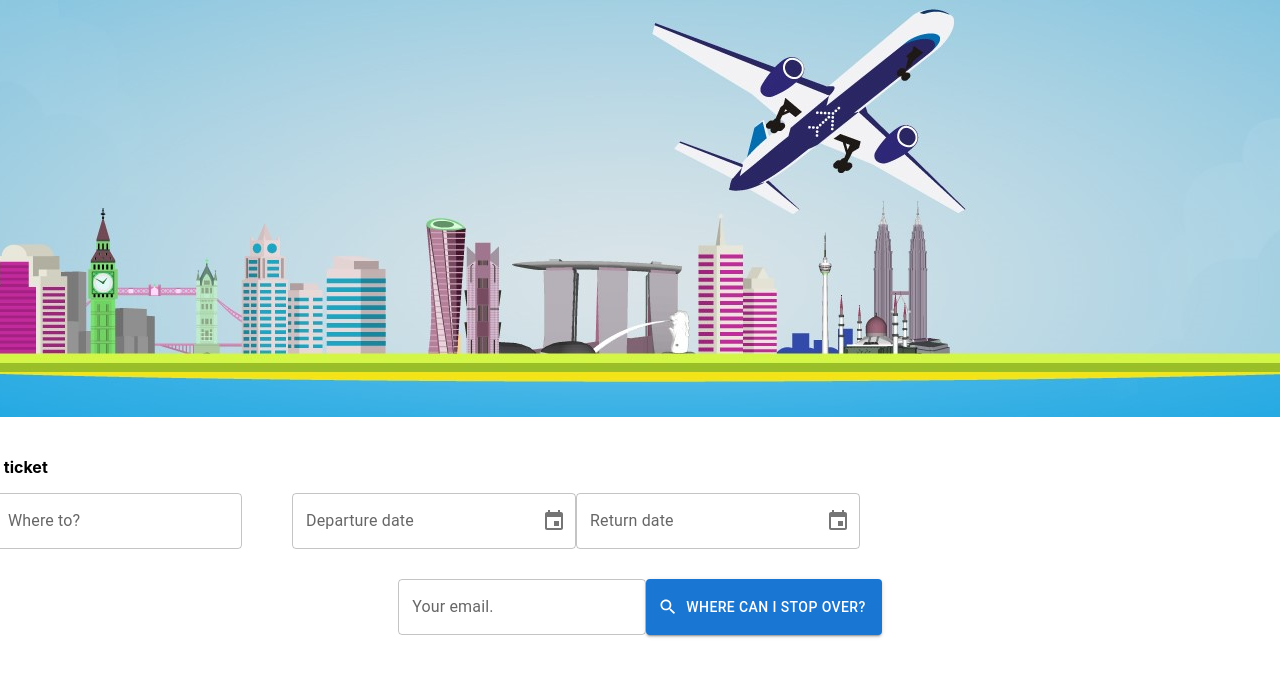
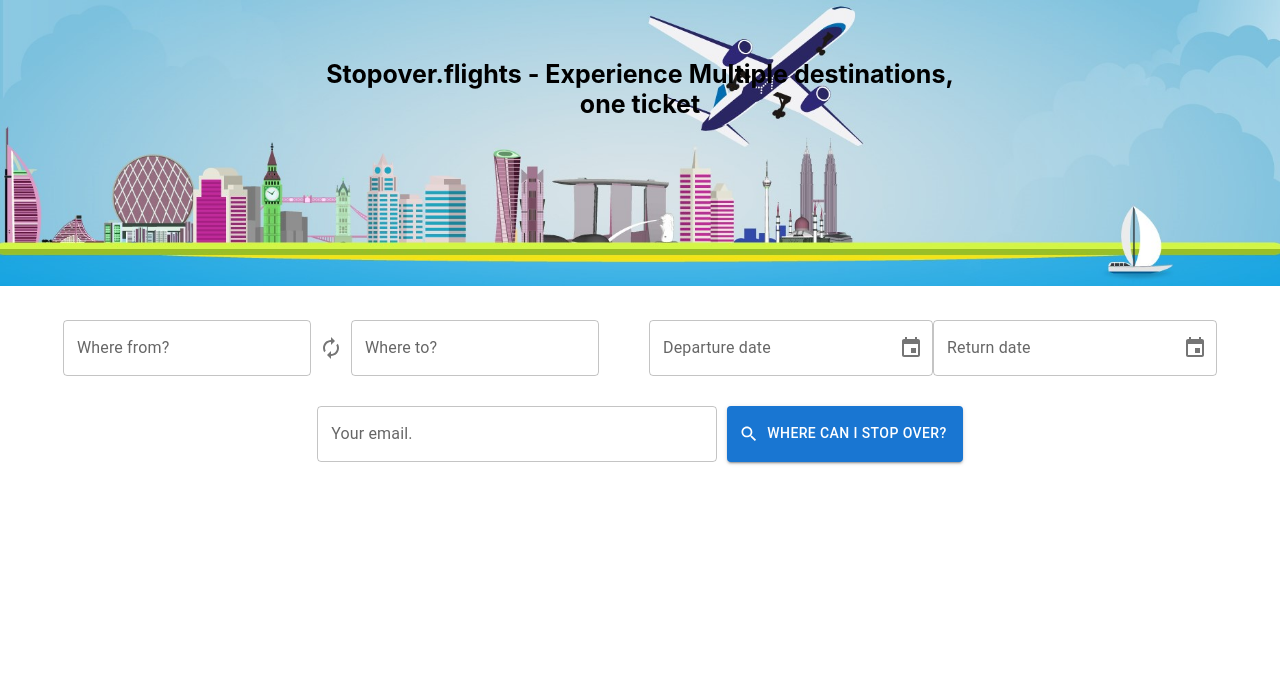
Before and after one commit to stopover-flights/stopover.flights, a React (Create React App) app: page / in a window 1280 px wide. Shown: the top 676 px of the page. Built offline with nearby package versions, Linux system fonts and the light colour scheme; no server answers; what aws-amplify would draw is missing.

Commit message:
Revert "styling changes"

```diff
--- a/src/App.css
+++ b/src/App.css
@@ -1,5 +1,38 @@
 .App {
-  display:flex;
+  text-align: center;
+}
+
+.App-logo {
+  height: 40vmin;
+  pointer-events: none;
+}
+
+@media (prefers-reduced-motion: no-preference) {
+  .App-logo {
+    animation: App-logo-spin infinite 20s linear;
+  }
+}
+
+.App-header {
+  background-color: #282c34;
+  min-height: 100vh;
+  display: flex;
+  flex-direction: column;
+  align-items: center;
   justify-content: center;
-  height: 100%;
+  font-size: calc(10px + 2vmin);
+  color: white;
 }
+
+.App-link {
+  color: #61dafb;
+}
+
+@keyframes App-logo-spin {
+  from {
+    transform: rotate(0deg);
+  }
+  to {
+    transform: rotate(360deg);
+  }
+}
--- a/src/Home.js
+++ b/src/Home.js
@@ -100,13 +100,17 @@
     }
 
     return (
-      <div>
-        <div className="Home">
+      <div className="Home" style={{display:"flex", "flexDirection":"column"}}>
         <Box >
-            <img src={TopImage} alt="Logo" className="DisplayImage"/>
-            <p className='Heading'><b>Stopover.flights<br/>Experience Multiple destinations, one ticket</b></p>
+          <img src={TopImage} alt="Logo" style={{width:"100%", maxWidth:"100%",objectFit:'cover', height:"auto", maxHeight:"30%"}}/>
+          <p style={{"position": "absolute",
+            "top": "8%",
+            "left": "50%",
+            "transform": "translate(-50%, -50%)",
+            fontSize:"25px"
+          }}><b>Stopover.flights - Experience Multiple destinations, one ticket</b></p>
         </Box>
-          <div className='Items'>
+        <div style={{display:"flex", "justifyContent": "center", "paddingTop":"30px"}}>
           <TextField
             error={validateDept}
             label="Where from?"
@@ -150,16 +154,14 @@
             error={validateEmail}
             label="Your email."
             variant="outlined"
-              value={email}
             onChange={(s)=>{setEmail(s.target.value); }}
-              className="EmailInput"
+            style={{"paddingRight":"10px", width:"400px"}}
           />
           <Button variant="contained" startIcon={<SearchIcon />} onClick={submit}>
             Where can I stop over?
           </Button>
         </div>
       </div>
-      </div>
     );
   }
 
--- a/src/css/Home.css
+++ /dev/null
@@ -1,43 +0,0 @@
-.Home{
-    display:flex;
-    text-align: center;
-    min-height: 100%;
-    flex-direction:column;
-    justify-content: start;
-    max-width: 1300px;
-    background-color: #F5F5F5;
-}
-
-.DisplayImage{
-    min-width: 100%;
-    max-width:100%;
-    object-fit:cover;
-    height:auto;
-    max-height:30%;
-    min-height:25%;
-}
-
-.Heading{
-    position: absolute;
-    top: 8%;
-    left: 50%;
-    transform: translate(-50%, -50%);
-    font-size:25px;
-    color:#ffffff;
-}
-
-.Items{
-    display:flex;
-    justify-content: center;
-    padding-top:30px;
-    max-width: 1300px;
-}
-
-.ItemPadding{
-    padding-right:50px;
-}
-
-.EmailInput{
-    padding-right:10px;
-    width:400px;
-}
--- a/src/index.css
+++ b/src/index.css
@@ -1,5 +1,4 @@
 body {
-  padding: 0;
   margin: 0;
   font-family: -apple-system, BlinkMacSystemFont, 'Segoe UI', 'Roboto', 'Oxygen',
     'Ubuntu', 'Cantarell', 'Fira Sans', 'Droid Sans', 'Helvetica Neue',
@@ -12,8 +11,3 @@
   font-family: source-code-pro, Menlo, Monaco, Consolas, 'Courier New',
     monospace;
 }
-
-#root, #root>div {
-  height: 100vh;
-  overflow: hidden;
-}
```
Lines whose indentation alone changed are shown as unchanged.
